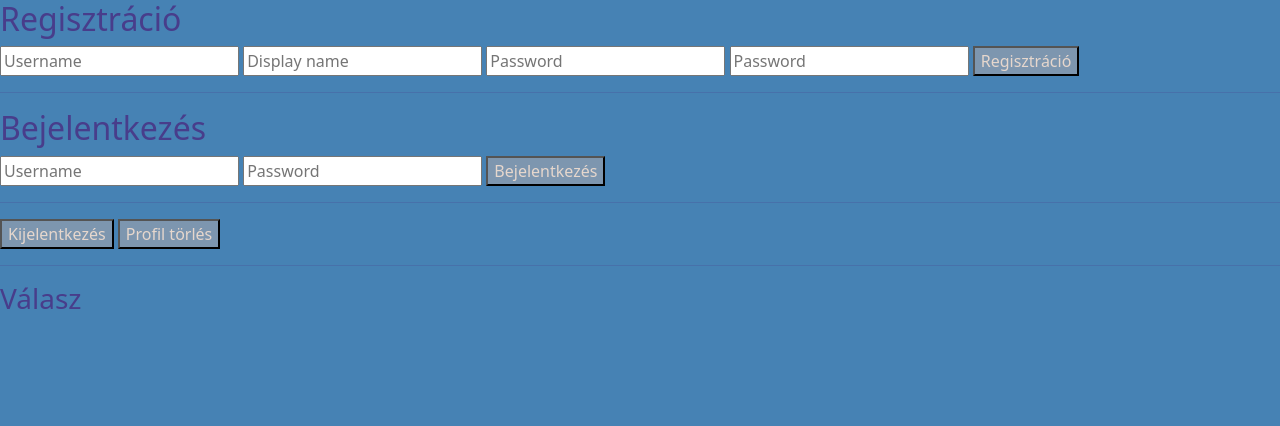
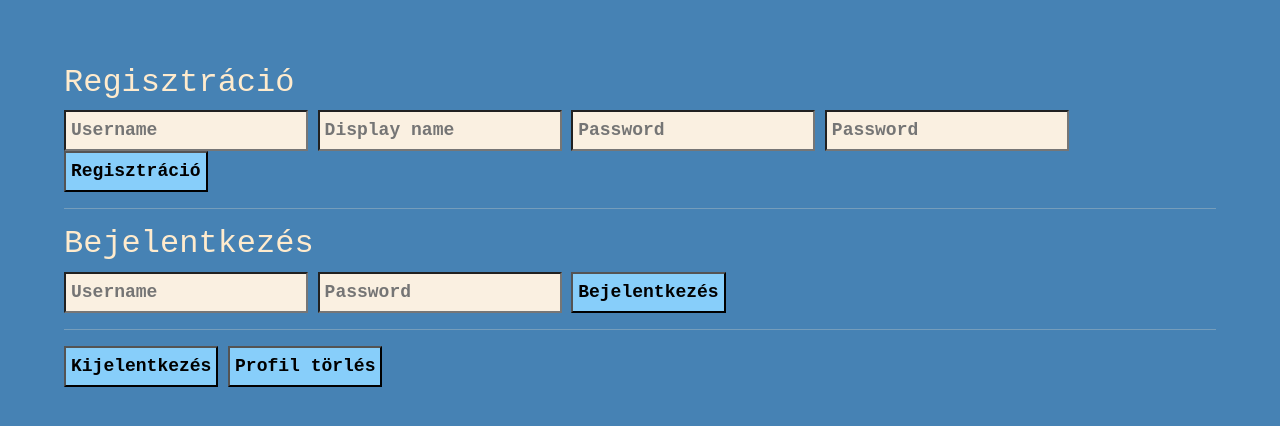
Before and after one commit to Reppthor13/LEGYEN-N-IS-MILLIOMOS, a plain HTML site: page frontend/html/main.html in a window 1280 px wide. Drawn offline with Linux system fonts and the light colour scheme.

Commit message:
mindegyik oldal nagyon szep lett

```diff
--- a/frontend/css/main.css
+++ b/frontend/css/main.css
@@ -1,8 +1,21 @@
 body{
     background-color:steelblue;
-    color:darkslateblue;
+    color:blanchedalmond;
+    margin: 5%;
+    font-family: 'Courier New', Courier, monospace;
+    font-weight:bolder;
 }
 .gonb{
-    background-color:rgb(125, 150, 175);
-    color:rgb(230, 215, 205);
+    background-color:lightskyblue;
+    color:black;
+    border-color: black;
+    font-weight: 600;
+    padding: 5px;
+    font-size: large;
 }
+input{
+    background-color: rgb(250, 240, 225);
+    font-weight: 600;
+    padding: 5px;
+    font-size: large;
+}
--- a/frontend/html/main.html
+++ b/frontend/html/main.html
@@ -40,7 +40,7 @@
         <button id="logoutBtn" class="gonb">Kijelentkezés</button>
         <button id="deleteBtn" class="gonb">Profil törlés</button>
 
-        <hr />
+        <!--<hr />
 
         <h3>Válasz</h3>
         <pre id="result"></pre>
@@ -101,6 +101,6 @@
                 const data = await res.json();
                 show(data);
             });
-        </script>
+        </script> -->
     </body>
 </html>
```
